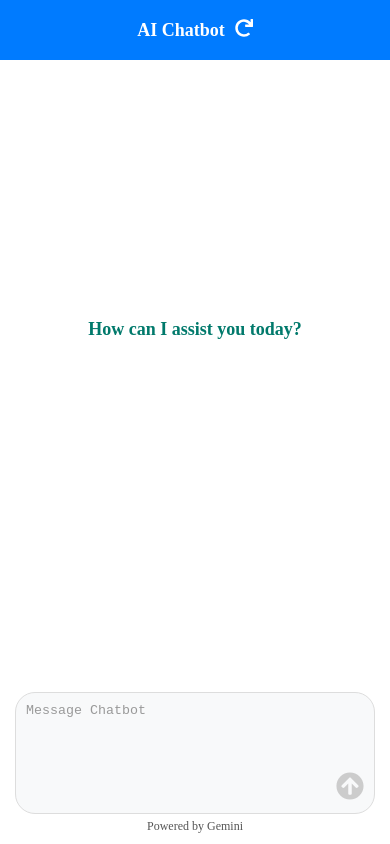
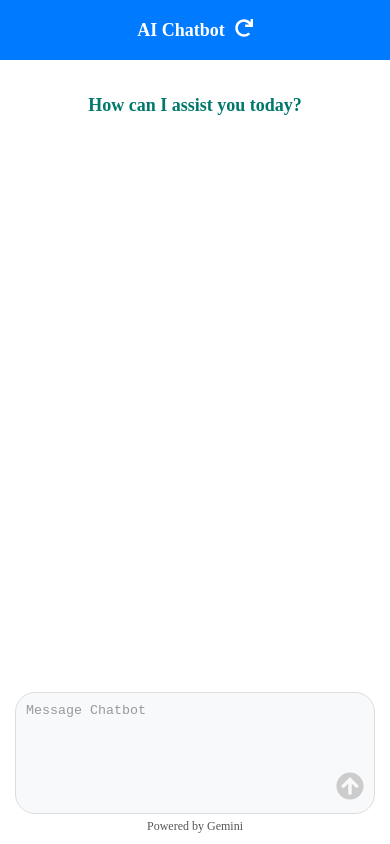
Before and after one commit to jomadlcrz/Chatbot_Vite_React, a React (Vite) app: page / in a window 390 px wide. Built offline with nearby package versions, Linux system fonts and the light colour scheme.

Commit message:
fixed height

```diff
--- a/src/App.css
+++ b/src/App.css
@@ -172,37 +172,12 @@ textarea::placeholder {
 .chat-container {
   display: flex;
   flex-direction: column;
-  height: 100vh;
+  min-height: 100vh;
   max-width: 800px;
   margin: 0 auto;
   overflow: hidden;
   position: relative;
 }
-
-@media (max-width: 768px) {
-  .chat-container {
-    height: 90vh;
-    max-height: 90vh;
-  }
-
-  .chat-box {
-    max-height: calc(90vh - 220px); /* Adjust based on header and input area height */
-  }
-}
-
-/* Adjust for medium screens (600px) */
-@media (max-width: 600px) {
-  .chat-box {
-    max-height: calc(90vh - 190px);
-  }
-}
-
-@media (max-width: 480px) {
-  .chat-box {
-    max-height: calc(90vh - 180px); /* Slightly less height for smaller screens */
-  }
-}
-
 
 /* Chat Box */
 .chat-box {
--- a/src/App.jsx
+++ b/src/App.jsx
@@ -32,29 +32,24 @@ const App = () => {
     workerRef.current.onmessage = (event) => {
       const { type, text, message } = event.data;
 
-      if (type === "update") {
+      if (type === 'update') {
         setMessages((prev) => {
           const lastMessage = prev[prev.length - 1];
-
-          if (lastMessage?.role === "model") {
-            // Append new words instead of replacing entire text
-            return [
-              ...prev.slice(0, -1),
-              { role: "model", text: lastMessage.text + text.replace(lastMessage.text, "") }
-            ];
+          if (lastMessage?.role === 'model') {
+            // Update the last message's text directly to avoid flickering
+            return [...prev.slice(0, -1), { ...lastMessage, text }];
           } else {
-            return [...prev, { role: "model", text }];
+            return [...prev, { role: 'model', text }];
           }
         });
-      } else if (type === "done") {
+      } else if (type === 'done') {
         setIsLoading(false);
-      } else if (type === "error") {
-        console.error("Worker Error:", message);
-        setMessages((prev) => [...prev, { role: "model", text: `Error: ${message}` }]);
+      } else if (type === 'error') {
+        console.error('Worker Error:', message);
+        setMessages((prev) => [...prev, { role: 'model', text: `Error: ${message}` }]);
         setIsLoading(false);
       }
     };
-
   };
 
   useEffect(() => {
@@ -102,21 +97,12 @@ const App = () => {
 
     const handleScroll = () => {
       const { scrollTop, scrollHeight, clientHeight } = chatBox;
-      setIsAtBottom(scrollHeight - (scrollTop + clientHeight) < 50); // Increased threshold
+      setIsAtBottom(scrollHeight - (scrollTop + clientHeight) < 10);
     };
 
-    chatBox.addEventListener("scroll", handleScroll);
-    return () => chatBox.removeEventListener("scroll", handleScroll);
+    chatBox.addEventListener('scroll', handleScroll);
+    return () => chatBox.removeEventListener('scroll', handleScroll);
   }, []);
-
-  useEffect(() => {
-    if (isAtBottom) {
-      requestAnimationFrame(() => {
-        messagesEndRef.current?.scrollIntoView({ behavior: "smooth" });
-      });
-    }
-  }, [messages]);
-
 
   const handleSendMessage = async () => {
     if (input.trim() === '') return;
--- a/src/worker.js
+++ b/src/worker.js
@@ -15,22 +15,23 @@ self.onmessage = async (event) => {
     });
 
     const result = await chat.sendMessageStream(input);
-    let responseText = "";
+    let responseText = '';
 
     for await (const chunk of result.stream) {
-      const words = chunk.text().split(" ");
+      const words = chunk.text().split(' ');
 
       for (const word of words) {
-        responseText += word + " ";
-        postMessage({ type: "update", text: responseText });
+        responseText += word + ' ';
 
-        // Simulate natural typing speed
-        await new Promise(resolve => setTimeout(resolve, 30));
+        // Send response to main thread
+        postMessage({ type: 'update', text: responseText });
+
+        await new Promise(resolve => setTimeout(resolve, 50));
       }
     }
 
-    postMessage({ type: "done" });
+    postMessage({ type: 'done' });
   } catch (error) {
-    postMessage({ type: "error", message: error.message });
+    postMessage({ type: 'error', message: error.message });
   }
 };
```
